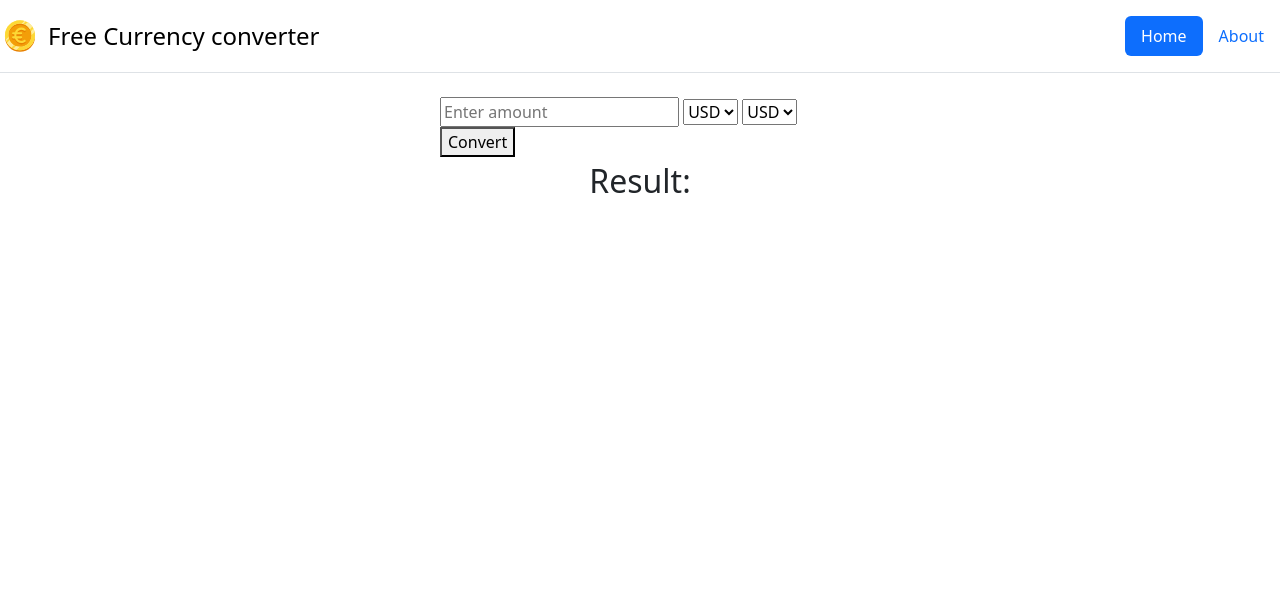
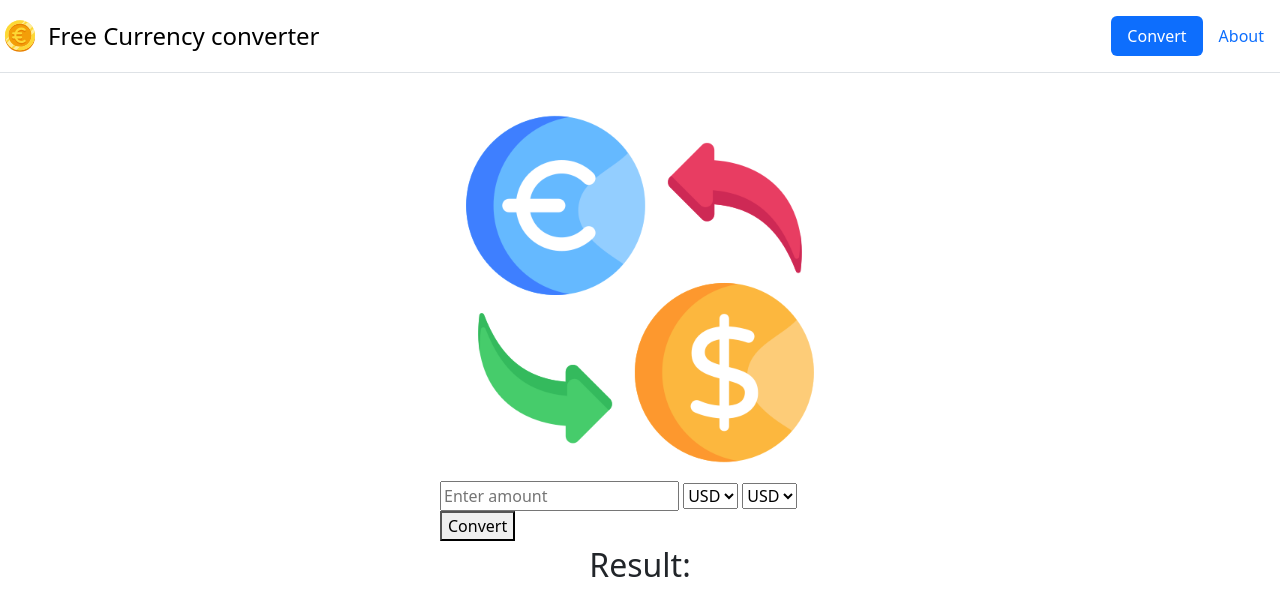
Before and after one commit to haveacar/free_currency_convertor, a Flask app: page / in a window 1280 px wide. Shown: the top 616 px of the page. Run offline with Flask 3, Linux system fonts and the light colour scheme.

Commit message:
added image

```diff
--- a/templates/index.html
+++ b/templates/index.html
@@ -20,11 +20,13 @@
       </a>
 
       <ul class="nav nav-pills">
-        <li class="nav-item"><a href="#" class="nav-link active" aria-current="page">Home</a></li>
+        <li class="nav-item"><a href="#" class="nav-link active" aria-current="page">Convert</a></li>
         <li class="nav-item"><a href="#" class="nav-link">About</a></li>
       </ul>
     </header>
-
+    <div style="max-width:30%; display:block; margin: auto;">
+        <img class="img-fluid" src="{{ url_for('static', filename='img/money-exchange.png') }}" alt="..."/>
+    </div>
     <form method="post">
       <input type="number" name="amount" placeholder="Enter amount" required>
       <select name="from_currency">
```
Also changed, not shown: static/img/money-exchange.png (added).
